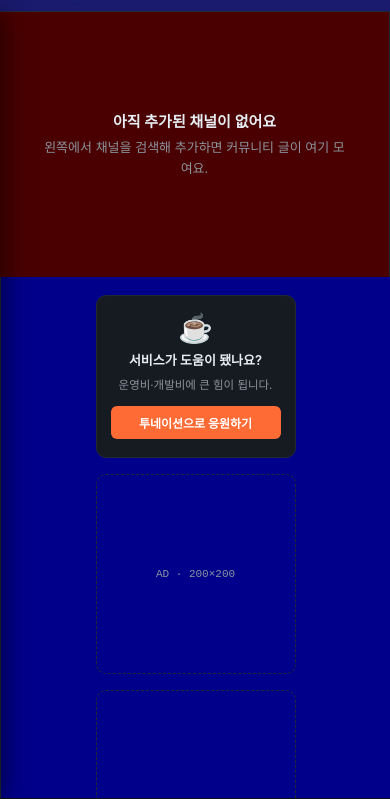
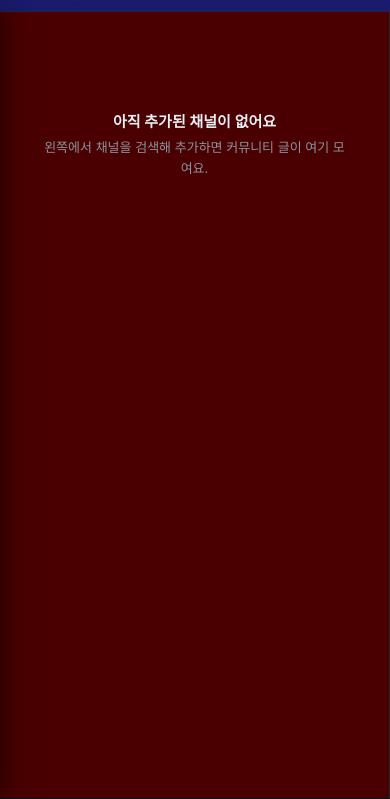
Before and after one commit to ChanChan-E/Chzzwit, a browser extension: page frontend/index.html in a window 390 px wide. Shown: the part 45-844 px from the top of the page. Drawn offline with Linux system fonts and the light colour scheme; a web font is replaced by a local one.

Commit message:
fix: match test2.html layout exactly + disable CSS edge caching
- _headers: Cache-Control: no-store on style.css (Cloudflare edge bypass)
- .layout: overflow:hidden 제거, var(--topbar-h)→58px 하드코딩 (변수 문제 배제)
- grid-template-columns: 260px minmax(0,1fr) 220px 복원
- 768px 미디어쿼리에 .ad-rail { display:none } 추가
- style.css?v=13

Co-Authored-By: Claude Sonnet 4.6 <noreply@anthropic.com>

```diff
--- a/frontend/index.html
+++ b/frontend/index.html
@@ -6,7 +6,7 @@
   <title>Chzzwit</title>
   <link rel="preconnect" href="https://cdn.jsdelivr.net" />
   <link rel="stylesheet" href="https://cdn.jsdelivr.net/gh/orioncactus/pretendard@v1.3.9/dist/web/static/pretendard.css" />
-  <link rel="stylesheet" href="style.css?v=12" />
+  <link rel="stylesheet" href="style.css?v=13" />
 </head>
 <body>
   <header class="topbar">
--- a/frontend/style.css
+++ b/frontend/style.css
@@ -78,9 +78,8 @@ body {
 /* ── 레이아웃 ── */
 .layout {
   display: grid;
-  grid-template-columns: 1fr 1fr 1fr;
-  height: calc(100vh - var(--topbar-h));
-  overflow: hidden;
+  grid-template-columns: 260px minmax(0, 1fr) 220px;
+  height: calc(100vh - 58px);
 }
 
 /* JS가 제어하는 사이드바 접힘 상태 */
@@ -517,11 +516,12 @@ body {
   .btn-ext-text { display: none; }
   .btn-ext { padding: 8px 12px; }
 
-  /* 레이아웃: 항상 단일 컬럼, 사이드바는 overlay */
+  /* 레이아웃: 단일 컬럼, 사이드바는 overlay, 우측 레일 숨김 */
   .layout,
   .layout.sidebar-hidden {
     grid-template-columns: 1fr;
   }
+  .ad-rail { display: none; }
 
   /* 사이드바: fixed overlay drawer */
   .sidebar {
```
Also changed, not shown: frontend/vod.html (+1 -1 lines), 1 other file.
